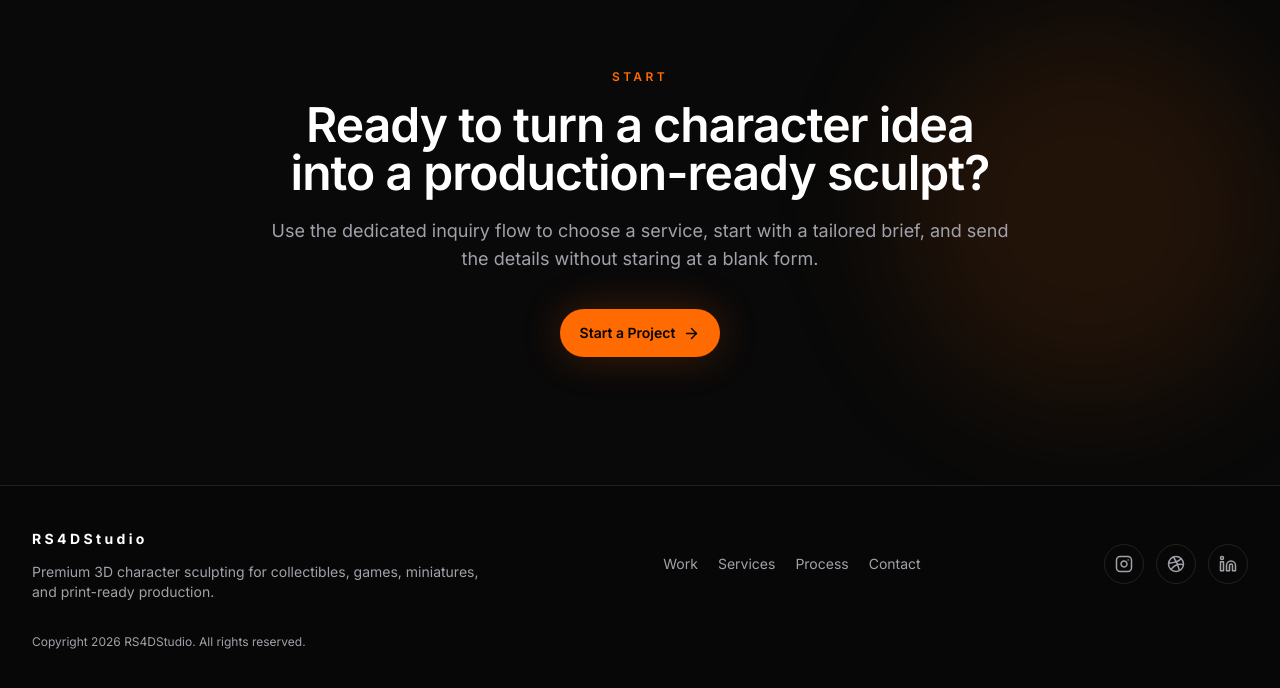
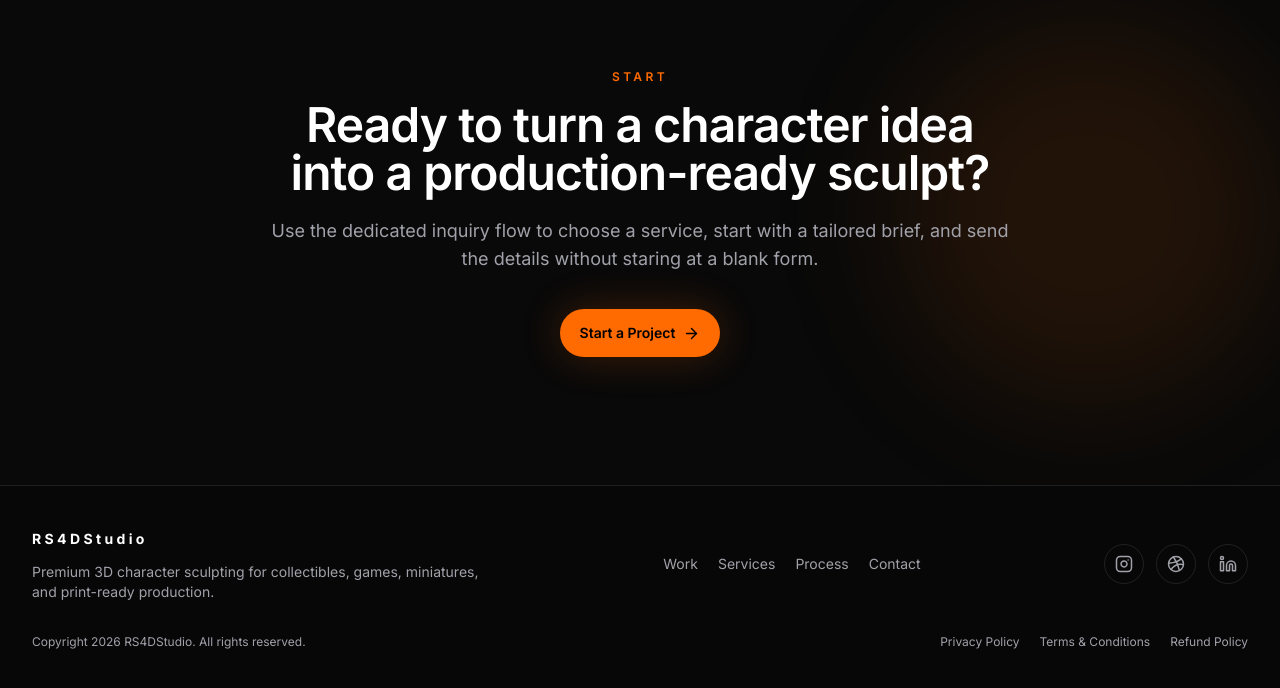
Before and after one commit to debrahulsarkar/RS4DStudio, a Next.js app: page / in a window 1280 px wide. Shown: the part 7516-8204 px from the top of the page. Built offline with nearby package versions, Linux system fonts and the light colour scheme.

Commit message:
Add footer legal links

```diff
--- a/sections/Footer.tsx
+++ b/sections/Footer.tsx
@@ -1,4 +1,33 @@
 import { Dribbble, Instagram, Linkedin } from "lucide-react";
 import { navItems } from "@/lib/data";
 
-export function Footer(){return <footer className="border-t border-white/10 bg-[#070707] px-4 py-10 sm:px-6 lg:px-8"><div className="mx-auto flex max-w-7xl flex-col gap-8 md:flex-row md:items-center md:justify-between"><div><a href="#top" className="focus-ring text-sm font-bold tracking-[.24em]">RS4DStudio</a><p className="mt-3 max-w-md text-sm text-studio-muted">Premium 3D character sculpting for collectibles, games, miniatures, and print-ready production.</p></div><nav className="flex flex-wrap gap-5">{navItems.map((item)=><a key={item.href} href={item.href} className="focus-ring text-sm text-studio-muted hover:text-white">{item.label}</a>)}</nav><div className="flex items-center gap-3">{[Instagram,Dribbble,Linkedin].map((Icon,index)=><a key={index} href="#top" className="focus-ring inline-flex size-10 items-center justify-center rounded-full border border-white/10 text-studio-muted hover:text-studio-accent" aria-label="Social profile placeholder"><Icon size={18}/></a>)}</div></div><p className="mx-auto mt-8 max-w-7xl text-xs text-studio-muted">Copyright 2026 RS4DStudio. All rights reserved.</p></footer>}
+const legalLinks = [
+  { label: "Privacy Policy", href: "/privacy-policy" },
+  { label: "Terms & Conditions", href: "/terms-and-conditions" },
+  { label: "Refund Policy", href: "/refund-policy" },
+];
+
+export function Footer() {
+  return (
+    <footer className="border-t border-white/10 bg-[#070707] px-4 py-10 sm:px-6 lg:px-8">
+      <div className="mx-auto flex max-w-7xl flex-col gap-8 md:flex-row md:items-center md:justify-between">
+        <div>
+          <a href="#top" className="focus-ring text-sm font-bold tracking-[.24em] text-white">RS4DStudio</a>
+          <p className="mt-3 max-w-md text-sm text-studio-muted">Premium 3D character sculpting for collectibles, games, miniatures, and print-ready production.</p>
+        </div>
+        <nav className="flex flex-wrap gap-5" aria-label="Footer navigation">
+          {navItems.map((item) => <a key={item.href} href={item.href} className="focus-ring text-sm text-studio-muted hover:text-white">{item.label}</a>)}
+        </nav>
+        <div className="flex items-center gap-3">
+          {[Instagram, Dribbble, Linkedin].map((Icon, index) => <a key={index} href="#top" className="focus-ring inline-flex size-10 items-center justify-center rounded-full border border-white/10 text-studio-muted transition hover:border-orange-400/40 hover:text-studio-accent" aria-label="Social profile placeholder"><Icon size={18} aria-hidden="true" /></a>)}
+        </div>
+      </div>
+      <div className="mx-auto mt-8 flex max-w-7xl flex-col gap-4 text-xs text-studio-muted sm:flex-row sm:items-center sm:justify-between">
+        <p>Copyright 2026 RS4DStudio. All rights reserved.</p>
+        <nav className="flex flex-wrap gap-x-5 gap-y-2" aria-label="Legal navigation">
+          {legalLinks.map((item) => <a key={item.href} href={item.href} className="focus-ring hover:text-white">{item.label}</a>)}
+        </nav>
+      </div>
+    </footer>
+  );
+}
```
